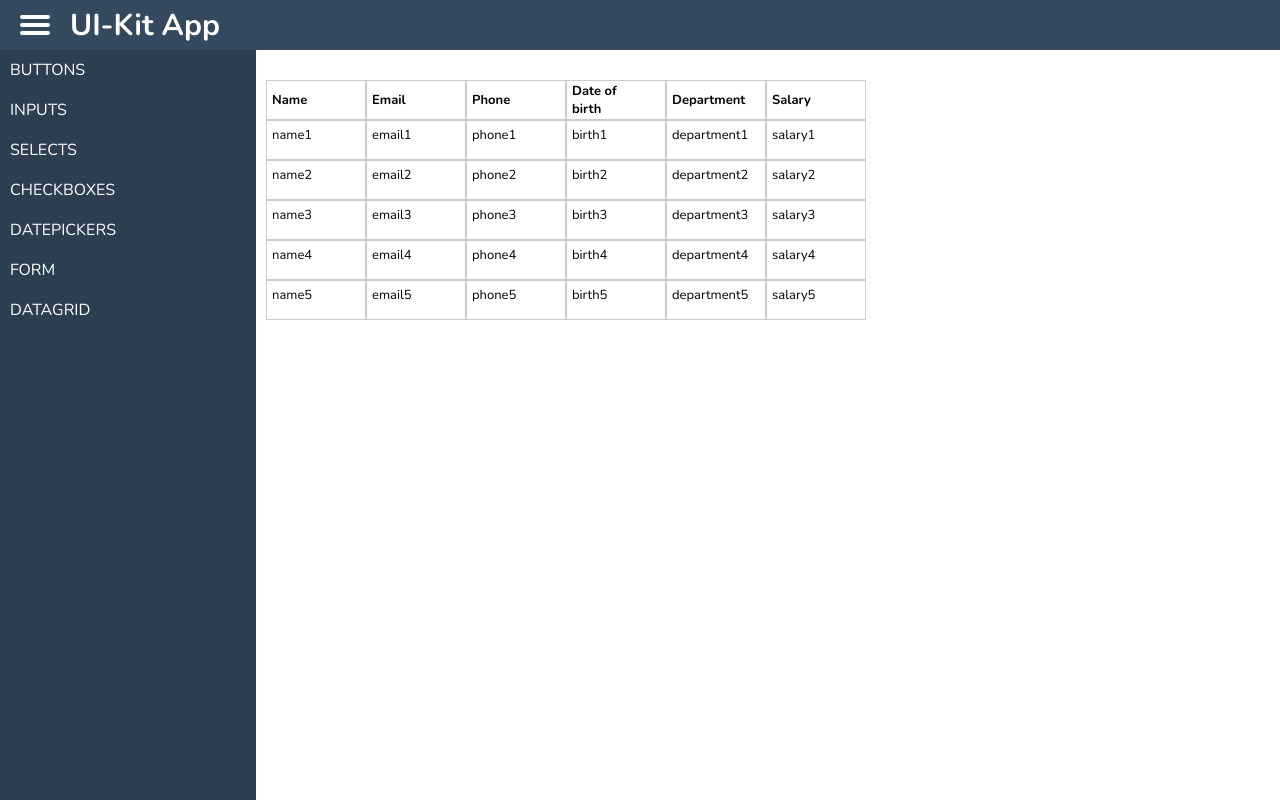
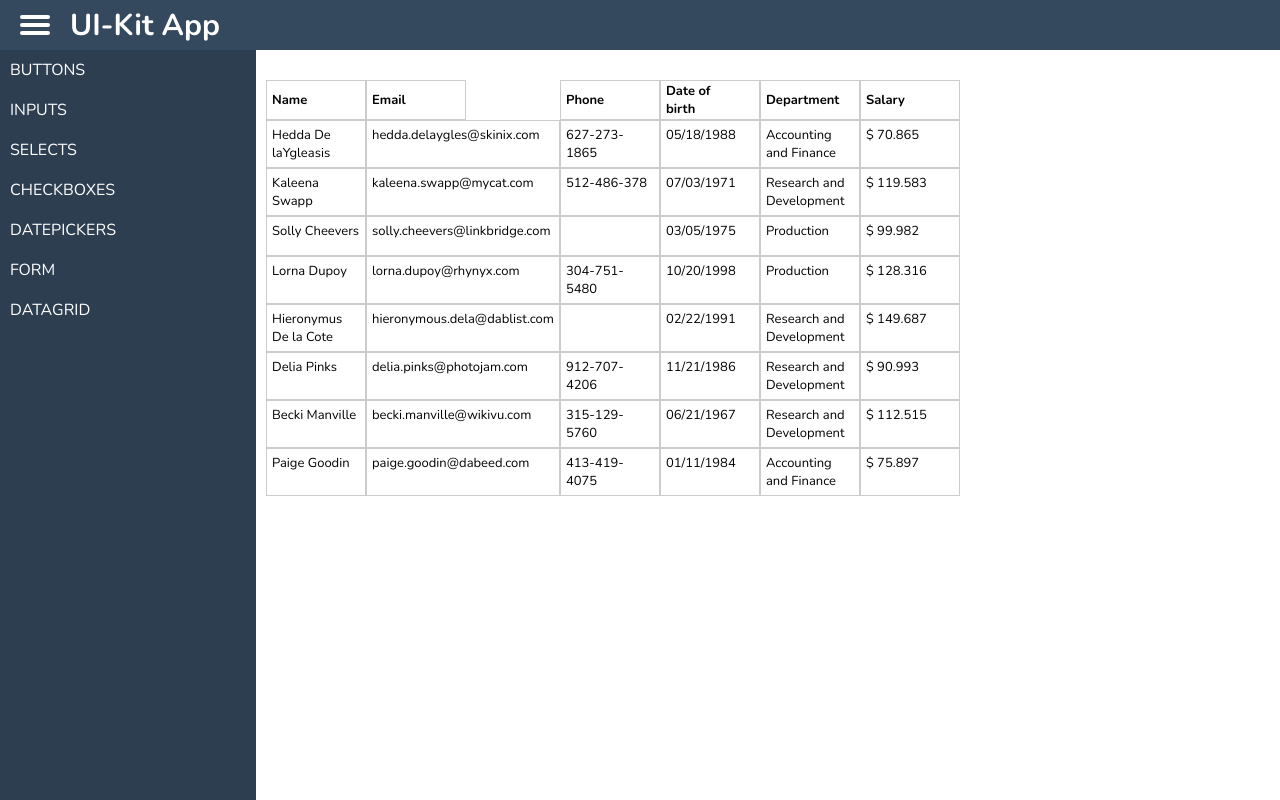
Before and after one commit to a-korkin/ui-kit-v1, a React (Create React App) app: page /datagrid in a window 1280 px wide. Built offline with nearby package versions, Linux system fonts and the light colour scheme.

Commit message:
mock data

```diff
--- a/src/pages/DataGrid.tsx
+++ b/src/pages/DataGrid.tsx
@@ -13,40 +13,61 @@ const DataGridPage: React.FC = () => {
     ];
 
     const data: IColumn[] = [
-        {id: 11, col: 1, row: 1, name: "name1"},
-        {id: 12, col: 2, row: 1, name: "email1"},
-        {id: 13, col: 3, row: 1, name: "phone1"},
-        {id: 14, col: 4, row: 1, name: "birth1"},
-        {id: 15, col: 5, row: 1, name: "department1"},
-        {id: 16, col: 6, row: 1, name: "salary1"},
+        {id: 11, col: 1, row: 1, name: "Hedda De laYgleasis"},
+        {id: 12, col: 2, row: 1, name: "hedda.delaygles@skinix.com"},
+        {id: 13, col: 3, row: 1, name: "627-273-1865"},
+        {id: 14, col: 4, row: 1, name: "05/18/1988"},
+        {id: 15, col: 5, row: 1, name: "Accounting and Finance"},
+        {id: 16, col: 6, row: 1, name: "$ 70.865"},
 
-        {id: 21, col: 1, row: 2, name: "name2"},
-        {id: 22, col: 2, row: 2, name: "email2"},
-        {id: 23, col: 3, row: 2, name: "phone2"},
-        {id: 24, col: 4, row: 2, name: "birth2"},
-        {id: 25, col: 5, row: 2, name: "department2"},
-        {id: 26, col: 6, row: 2, name: "salary2"},
+        {id: 21, col: 1, row: 2, name: "Kaleena Swapp"},
+        {id: 22, col: 2, row: 2, name: "kaleena.swapp@mycat.com"},
+        {id: 23, col: 3, row: 2, name: "512-486-378"},
+        {id: 24, col: 4, row: 2, name: "07/03/1971"},
+        {id: 25, col: 5, row: 2, name: "Research and Development"},
+        {id: 26, col: 6, row: 2, name: "$ 119.583"},
 
-        {id: 31, col: 1, row: 3, name: "name3"},
-        {id: 32, col: 2, row: 3, name: "email3"},
-        {id: 33, col: 3, row: 3, name: "phone3"},
-        {id: 34, col: 4, row: 3, name: "birth3"},
-        {id: 35, col: 5, row: 3, name: "department3"},
-        {id: 36, col: 6, row: 3, name: "salary3"},
+        {id: 31, col: 1, row: 3, name: "Solly Cheevers"},
+        {id: 32, col: 2, row: 3, name: "solly.cheevers@linkbridge.com"},
+        {id: 33, col: 3, row: 3, name: ""},
+        {id: 34, col: 4, row: 3, name: "03/05/1975"},
+        {id: 35, col: 5, row: 3, name: "Production"},
+        {id: 36, col: 6, row: 3, name: "$ 99.982"},
 
-        {id: 41, col: 1, row: 4, name: "name4"},
-        {id: 42, col: 2, row: 4, name: "email4"},
-        {id: 43, col: 3, row: 4, name: "phone4"},
-        {id: 44, col: 4, row: 4, name: "birth4"},
-        {id: 45, col: 5, row: 4, name: "department4"},
-        {id: 46, col: 6, row: 4, name: "salary4"},
+        {id: 41, col: 1, row: 4, name: "Lorna Dupoy"},
+        {id: 42, col: 2, row: 4, name: "lorna.dupoy@rhynyx.com"},
+        {id: 43, col: 3, row: 4, name: "304-751-5480"},
+        {id: 44, col: 4, row: 4, name: "10/20/1998"},
+        {id: 45, col: 5, row: 4, name: "Production"},
+        {id: 46, col: 6, row: 4, name: "$ 128.316"},
 
-        {id: 51, col: 1, row: 5, name: "name5"},
-        {id: 52, col: 2, row: 5, name: "email5"},
-        {id: 53, col: 3, row: 5, name: "phone5"},
-        {id: 54, col: 4, row: 5, name: "birth5"},
-        {id: 55, col: 5, row: 5, name: "department5"},
-        {id: 56, col: 6, row: 5, name: "salary5"},
+        {id: 51, col: 1, row: 5, name: "Hieronymus De la Cote"},
+        {id: 52, col: 2, row: 5, name: "hieronymous.dela@dablist.com"},
+        {id: 53, col: 3, row: 5, name: ""},
+        {id: 54, col: 4, row: 5, name: "02/22/1991"},
+        {id: 55, col: 5, row: 5, name: "Research and Development"},
+        {id: 56, col: 6, row: 5, name: "$ 149.687"},
+
+        {id: 57, col: 1, row: 6, name: "Delia Pinks"},
+        {id: 58, col: 2, row: 6, name: "delia.pinks@photojam.com"},
+        {id: 59, col: 3, row: 6, name: "912-707-4206"},
+        {id: 60, col: 4, row: 6, name: "11/21/1986"},
+        {id: 61, col: 5, row: 6, name: "Research and Development"},
+        {id: 62, col: 6, row: 6, name: "$ 90.993"},
+
+        {id: 63, col: 1, row: 7, name: "Becki Manville"},
+        {id: 64, col: 2, row: 7, name: "becki.manville@wikivu.com"},
+        {id: 65, col: 3, row: 7, name: "315-129-5760"},
+        {id: 66, col: 4, row: 7, name: "06/21/1967"},
+        {id: 67, col: 5, row: 7, name: "Research and Development"},
+        {id: 68, col: 6, row: 7, name: "$ 112.515"},
+
+        {id: 69, col: 1, row: 8, name: "Paige Goodin"},
+        {id: 70, col: 2, row: 8, name: "paige.goodin@dabeed.com"},
+        {id: 71, col: 3, row: 8, name: "413-419-4075"},
+        {id: 72, col: 4, row: 8, name: "01/11/1984"},
+        {id: 73, col: 5, row: 8, name: "Accounting and Finance"},
+        {id: 74, col: 6, row: 8, name: "$ 75.897"},
     ];
 
     return (
--- a/src/ui/DataGrid/Column.tsx
+++ b/src/ui/DataGrid/Column.tsx
@@ -73,13 +73,15 @@ const Column: React.FC<IColumnProps> = ({column, width, height, sorted, setCurre
                 <div
                     className={sortable && sorted ? "col-header-sort allow" : "col-header-sort"}>
                     <span
-                        className={sortDirection === SortDirections.ASC ? "col-header-sort__icon active" : "col-header-sort__icon"}
+                        className={sortDirection === SortDirections.ASC ?
+                            "col-header-sort__icon active" : "col-header-sort__icon"}
                         onClick={e => sortColumn(column, sortDirection ?? SortDirections.ASC)}
                     >
                         <FaSortUp />
                     </span>
                     <span
-                        className={sortDirection === SortDirections.DESC ? "col-header-sort__icon active" : "col-header-sort__icon"}
+                        className={sortDirection === SortDirections.DESC ?
+                            "col-header-sort__icon active" : "col-header-sort__icon"}
                         onClick={e => sortColumn(column, sortDirection ?? SortDirections.DESC)}
                     >
                         <FaSortDown />
```
Also changed, not shown: src/ui/DataGrid/DataGrid.tsx (+7 -2 lines).
